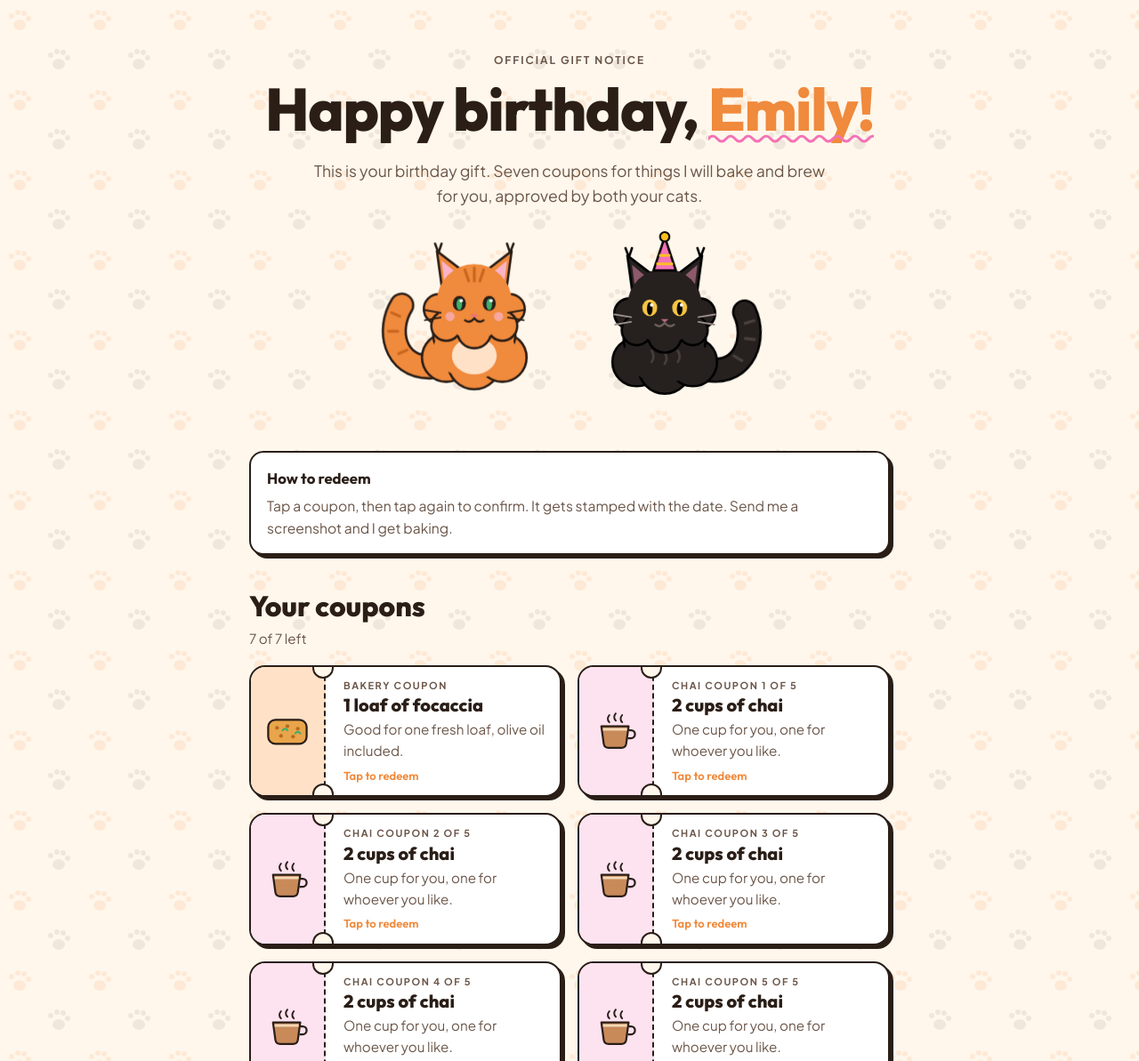
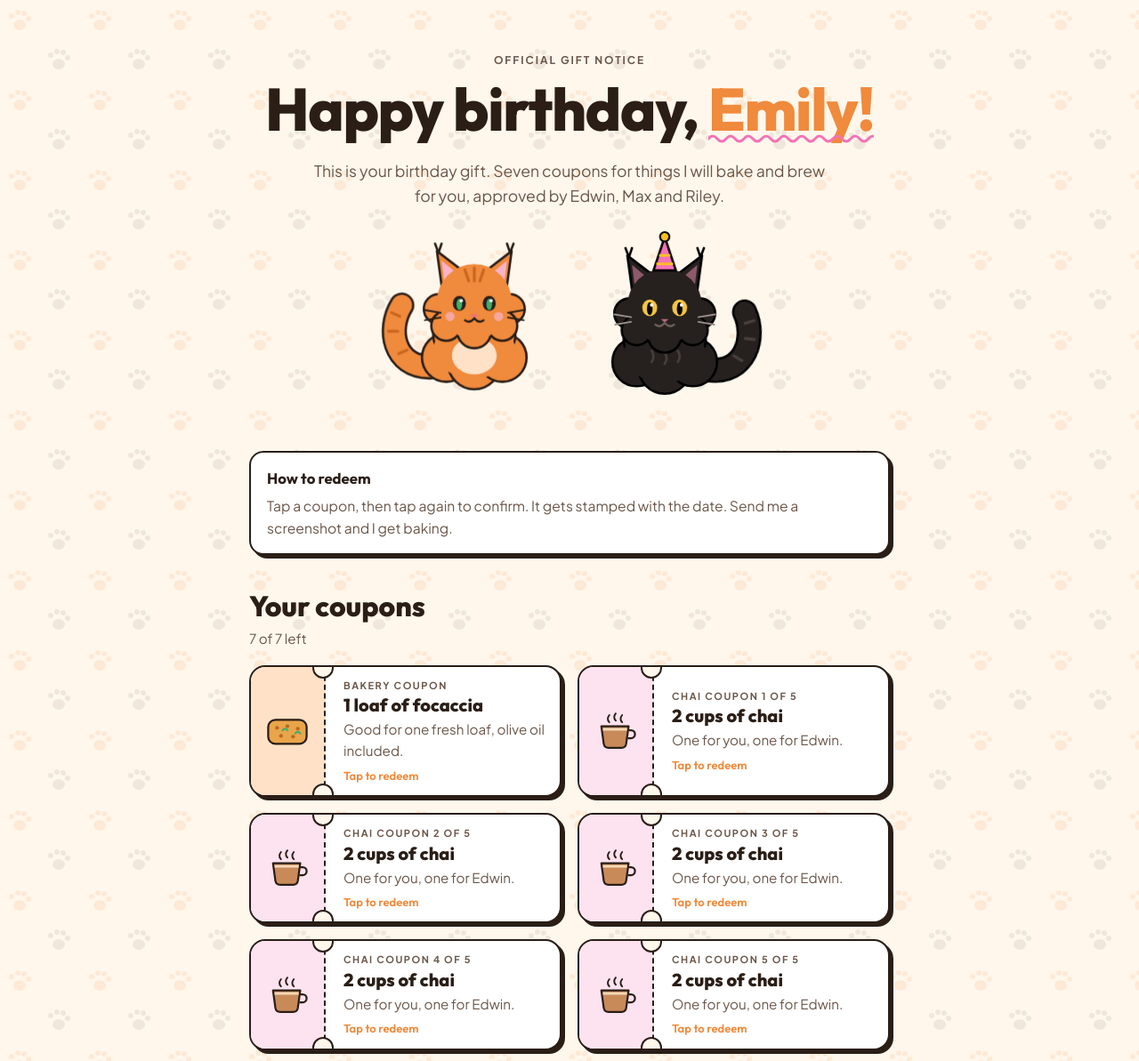
Before and after one commit to gauravshikhargandhi-web/gauravshikhargandhi-web.github.io, a plain HTML site: page gifts/emily-c6e30261.html in a window 1280 px wide. Shown: the top 1193 px of the page at 89% size. Drawn offline with Linux system fonts and the light colour scheme.

Commit message:
Update Emily gift copy: name Edwin, Max and Riley
Co-Authored-By: Claude Opus 5.5 <noreply@anthropic.com>
Claude-Session: https://claude.ai/code/session_01DkdLRK3KEMvUXz3kHfTwWk

```diff
--- a/gifts/emily-c6e30261.html
+++ b/gifts/emily-c6e30261.html
@@ -150,7 +150,7 @@ h2 { font: 800 clamp(1.5rem, 5vw, 2rem)/1.1 var(--display); margin: 40px 0 6px;
   <section class="hero">
     <p class="eyebrow">Official gift notice</p>
     <h1>Happy birthday, <span class="name">Emily!</span></h1>
-    <p class="lead">This is your birthday gift. Seven coupons for things I will bake and brew for you, approved by both your cats.</p>
+    <p class="lead">This is your birthday gift. Seven coupons for things I will bake and brew for you, approved by Edwin, Max and Riley.</p>
 
     <div class="cats" aria-hidden="true">
       <!-- Orange long-haired cat -->
@@ -267,7 +267,7 @@ h2 { font: 800 clamp(1.5rem, 5vw, 2rem)/1.1 var(--display); margin: 40px 0 6px;
     { id: "focaccia-1", kind: "focaccia", kicker: "Bakery coupon", title: "1 loaf of focaccia", good: "Good for one fresh loaf, olive oil included." }
   ];
   for (var i = 1; i <= 5; i++) {
-    COUPONS.push({ id: "chai-" + i, kind: "chai", kicker: "Chai coupon " + i + " of 5", title: "2 cups of chai", good: "One cup for you, one for whoever you like." });
+    COUPONS.push({ id: "chai-" + i, kind: "chai", kicker: "Chai coupon " + i + " of 5", title: "2 cups of chai", good: "One for you, one for Edwin." });
   }
   COUPONS.push({ id: "cookies-1", kind: "cookies", kicker: "Bakery coupon", title: "1 batch of chocolate chip cookies", good: "A full batch. Sharing optional." });
 
```
